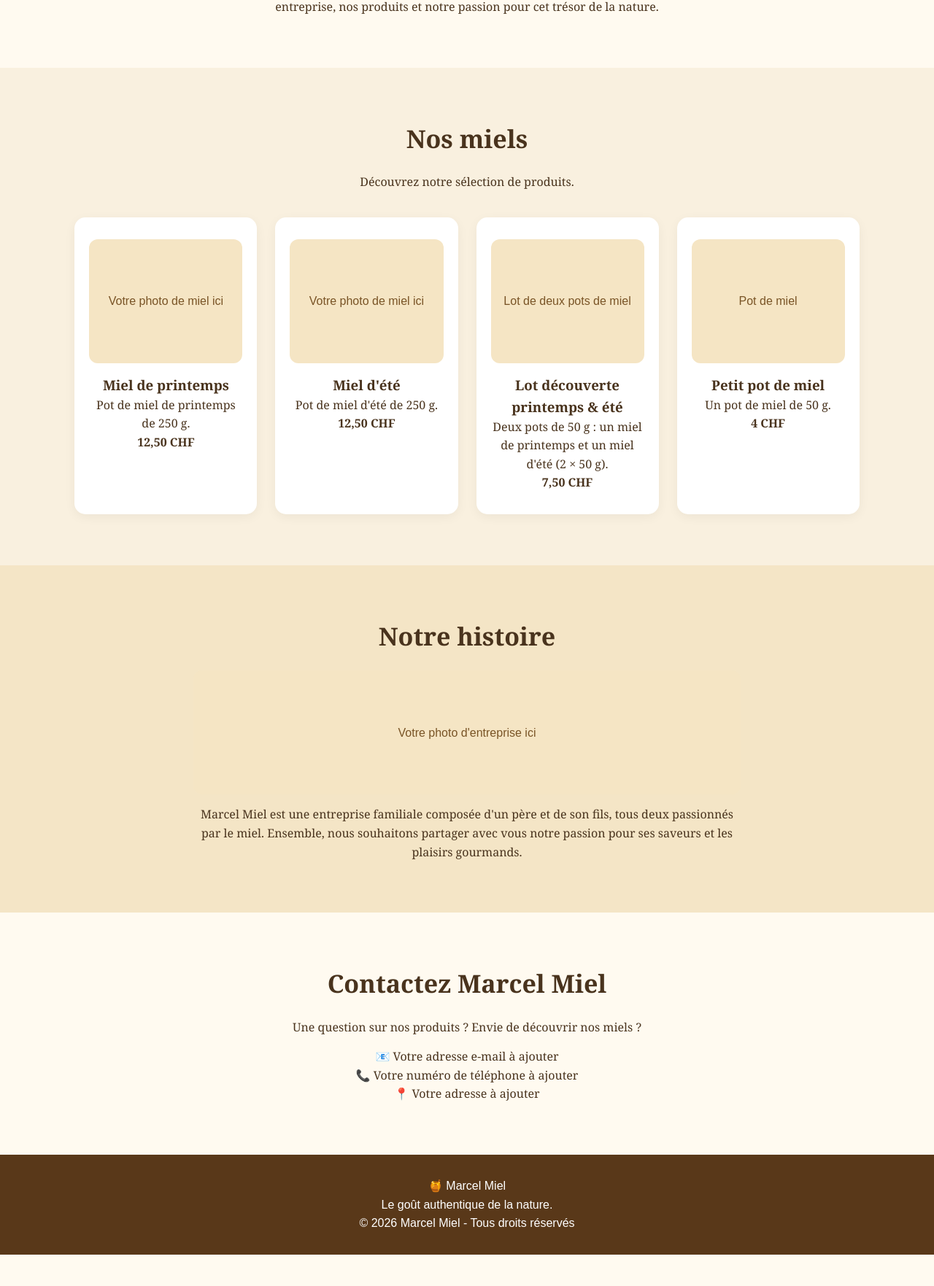
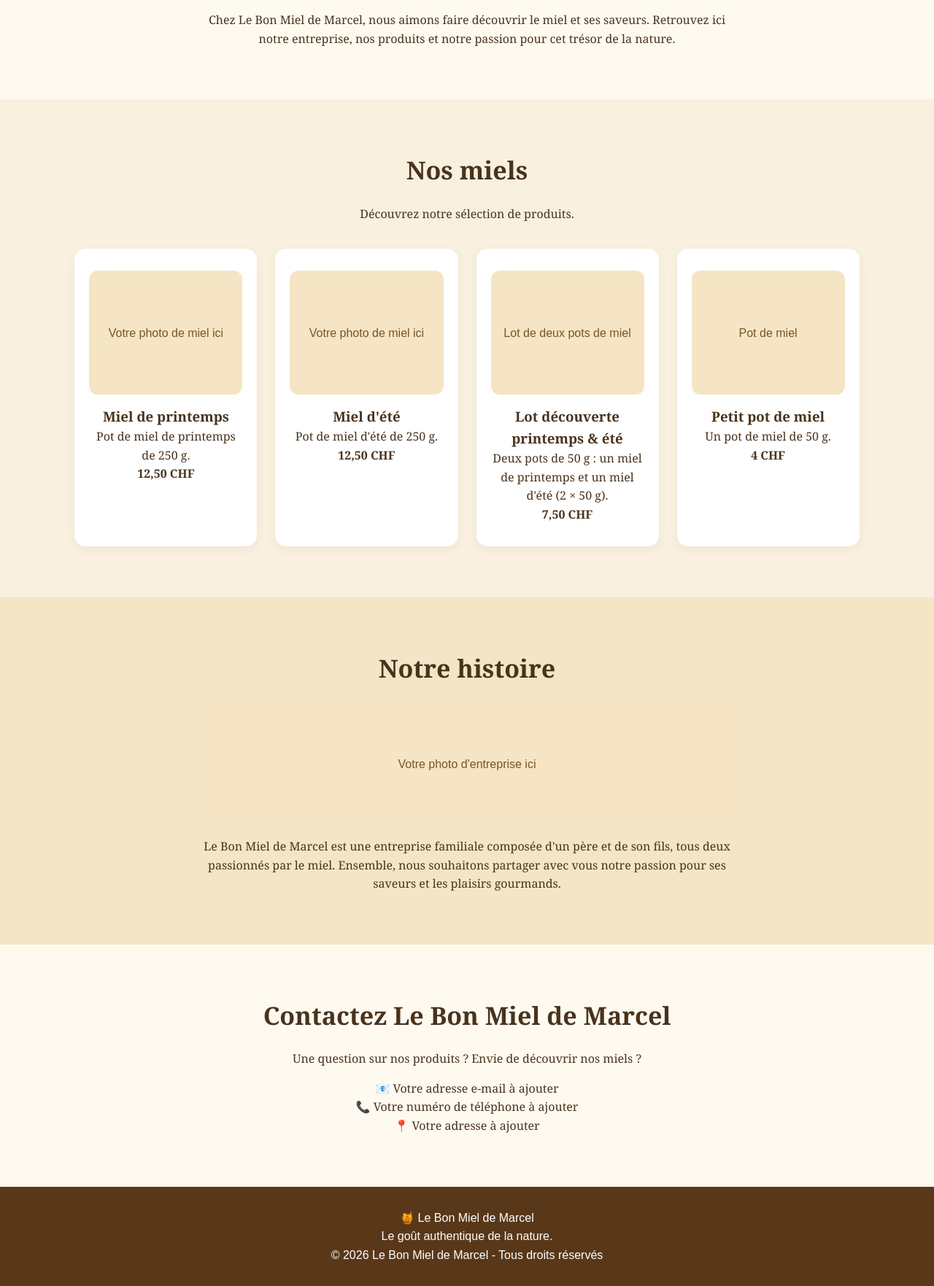
Before and after one commit to marcelromanens-ux/marcelmiel, a plain HTML site: page index.html in a window 1280 px wide. Shown: the part 696-2459 px from the top of the page at 73% size. Before the commit the page ends 2416 px from the top, so only its background shows below. Drawn offline with Linux system fonts and the light colour scheme.

Commit message:
Rename the storefront brand to Le Bon Miel de Marcel

```diff
--- a/index.html
+++ b/index.html
@@ -3,8 +3,8 @@
 <head>
 <meta charset="UTF-8">
 <meta name="viewport" content="width=device-width, initial-scale=1.0">
-<title>Marcel Miel | Le goût authentique du miel</title>
-<meta name="description" content="Découvrez Marcel Miel, notre univers autour du miel et nos produits gourmands.">
+<title>Le Bon Miel de Marcel | Le goût authentique du miel</title>
+<meta name="description" content="Découvrez Le Bon Miel de Marcel, notre univers autour du miel et nos produits gourmands.">
 <style>
 * { box-sizing: border-box; margin: 0; padding: 0; }
 body {
@@ -95,7 +95,7 @@ footer a { color: #f3d58d; }
 <body>
 
 <header>
-  <div class="logo">🍯 Marcel Miel</div>
+  <div class="logo">🍯 Le Bon Miel de Marcel</div>
   <nav>
     <a href="#accueil">Accueil</a>
     <a href="#miels">Nos miels</a>
@@ -106,7 +106,7 @@ footer a { color: #f3d58d; }
 
 <main>
 <section class="hero" id="accueil">
-  <h1>Bienvenue chez Marcel Miel</h1>
+  <h1>Bienvenue chez Le Bon Miel de Marcel</h1>
   <p>Le plaisir du miel, la douceur de la nature et le goût de l'authenticité.</p>
   <a class="btn" href="#miels">Découvrir nos miels</a>
 </section>
@@ -114,7 +114,7 @@ footer a { color: #f3d58d; }
 <section>
   <div class="intro">
     <h2>Bienvenue dans notre univers 🍯</h2>
-    <p>Chez Marcel Miel, nous aimons faire découvrir le miel et ses saveurs.
+    <p>Chez Le Bon Miel de Marcel, nous aimons faire découvrir le miel et ses saveurs.
     Retrouvez ici notre entreprise, nos produits et notre passion pour cet
     trésor de la nature.</p>
   </div>
@@ -155,12 +155,12 @@ footer a { color: #f3d58d; }
   <h2>Notre histoire</h2>
   <div class="intro">
     <div class="photo">Votre photo d'entreprise ici</div>
-    <p>Marcel Miel est une entreprise familiale composée d'un père et de son fils, tous deux passionnés par le miel. Ensemble, nous souhaitons partager avec vous notre passion pour ses saveurs et les plaisirs gourmands.</p>
+    <p>Le Bon Miel de Marcel est une entreprise familiale composée d'un père et de son fils, tous deux passionnés par le miel. Ensemble, nous souhaitons partager avec vous notre passion pour ses saveurs et les plaisirs gourmands.</p>
   </div>
 </section>
 
 <section class="contact" id="contact">
-  <h2>Contactez Marcel Miel</h2>
+  <h2>Contactez Le Bon Miel de Marcel</h2>
   <p>Une question sur nos produits ? Envie de découvrir nos miels ?</p>
   <p style="margin-top:15px">📧 Votre adresse e-mail à ajouter</p>
   <p>📞 Votre numéro de téléphone à ajouter</p>
@@ -169,9 +169,9 @@ footer a { color: #f3d58d; }
 </main>
 
 <footer>
-  <p>🍯 Marcel Miel</p>
+  <p>🍯 Le Bon Miel de Marcel</p>
   <p>Le goût authentique de la nature.</p>
-  <p>© 2026 Marcel Miel - Tous droits réservés</p>
+  <p>© 2026 Le Bon Miel de Marcel - Tous droits réservés</p>
 </footer>
 
 </body>
```
